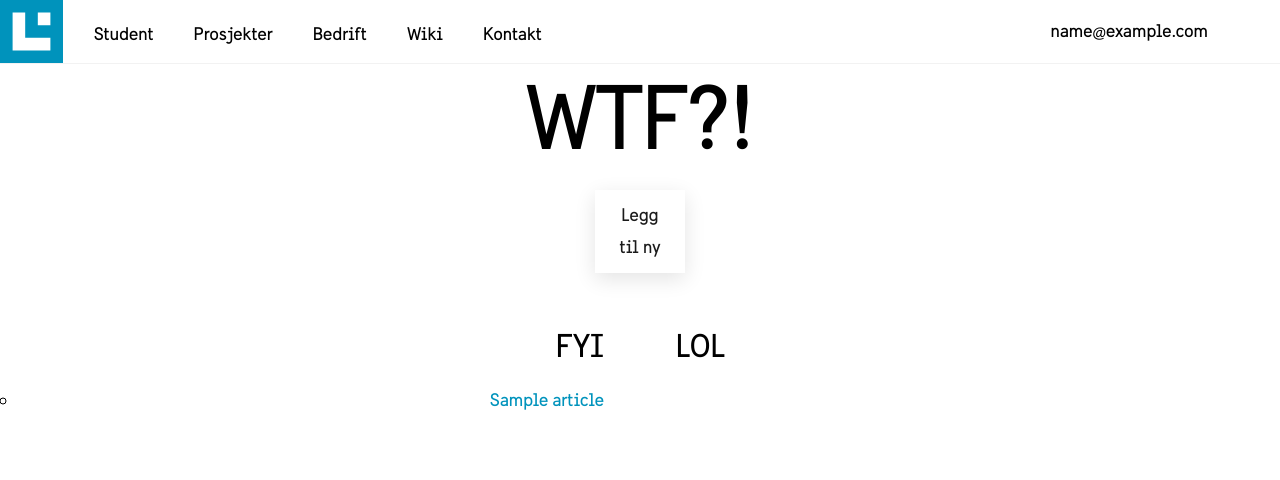
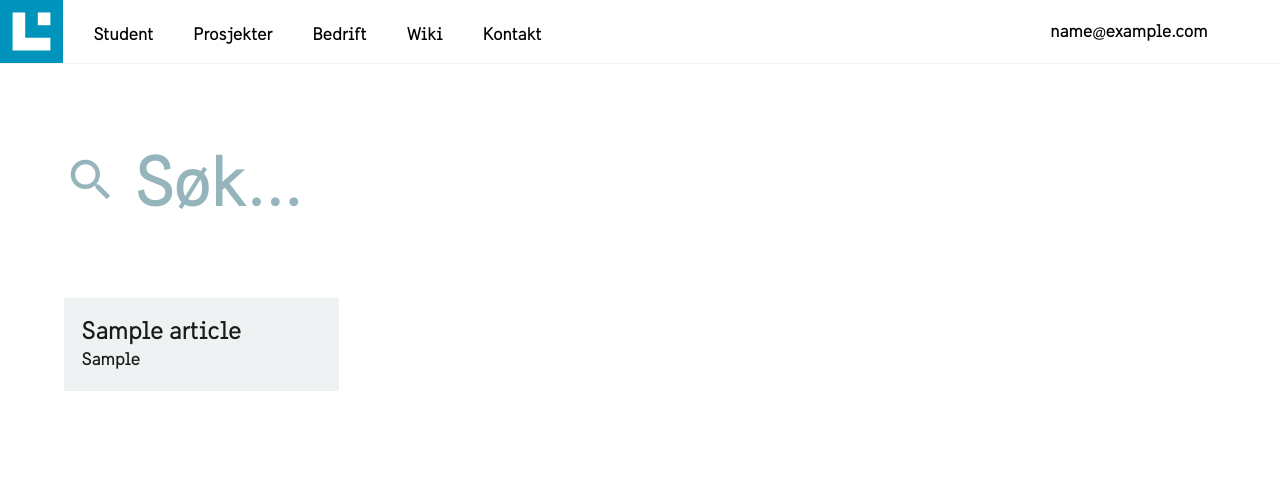
Before and after one commit to anitastuberg/industrielldesign.no, a Django app: page /wiki/ in a window 1280 px wide. Shown: the top 480 px of the page. Run offline with Django 3.2, Linux system fonts and the light colour scheme; a user stored in the database is signed in; tables that the repository leaves empty hold one stand-in row (values such as "Sample post"); some libraries are stand-ins or nearby versions.

Commit message:
Wiki complete!

```diff
--- a/projects/views.py
+++ b/projects/views.py
@@ -1,6 +1,5 @@
 from django.shortcuts import render
 from django.http import JsonResponse
-import json
 
 from .models import Project
 
--- a/static_in_pro/our_static/css/layout/_containers.scss
+++ b/static_in_pro/our_static/css/layout/_containers.scss
@@ -1,8 +1,8 @@
 .container--margin-bottom {
-    margin-bottom: 4rem;
+    padding-bottom: 4rem;
 }
 
 .container--nav {
-    margin-top: $nav-height;
+    padding-top: $nav-height;
     position: relative;
 }
--- a/static_in_pro/our_static/css/main.css
+++ b/static_in_pro/our_static/css/main.css
@@ -772,11 +772,11 @@
 }
 
 .container--margin-bottom {
-  margin-bottom: 4rem;
+  padding-bottom: 4rem;
 }
 
 .container--nav {
-  margin-top: 64px;
+  padding-top: 64px;
   position: relative;
 }
 
@@ -1147,61 +1147,131 @@
   font-size: 1.1em;
 }
 
-#wiki-page #categories {
-  margin-top: 3rem;
-  grid-column-gap: 4rem;
-  grid-row-gap: 2rem;
+#wiki-page {
+  padding-left: 5%;
+  padding-right: 5%;
 }
 
-#wiki-page #categories::after {
-  content: '';
-  width: 1px;
-  height: 100%;
-  background-color: #000;
+#wiki-page .wiki-search {
+  margin: 4rem 0;
+  position: relative;
 }
 
-#wiki-page h1 {
-  font-size: 5rem;
-  text-align: center;
+#wiki-page .wiki-search input {
+  font-size: 4rem;
+  border: none;
+  outline: none;
+  padding-left: 4rem;
 }
 
-#wiki-page #new-article-button {
-  margin: 0 auto;
-  text-align: center;
-  display: block;
-  width: 5rem;
-  padding: 0.5rem 1rem;
+#wiki-page .wiki-search input::-webkit-input-placeholder {
+  color: #95B4BC;
+  -webkit-transition: color 100ms ease-in-out;
+  transition: color 100ms ease-in-out;
 }
 
-#wiki-page ul li {
-  line-height: 1.8rem;
-  text-decoration: none;
-  -webkit-transition: -webkit-transform 200ms ease-in-out;
-  transition: -webkit-transform 200ms ease-in-out;
-  transition: transform 200ms ease-in-out;
-  transition: transform 200ms ease-in-out, -webkit-transform 200ms ease-in-out;
+#wiki-page .wiki-search input:-ms-input-placeholder {
+  color: #95B4BC;
+  -webkit-transition: color 100ms ease-in-out;
+  transition: color 100ms ease-in-out;
 }
 
-#wiki-page ul li a, #wiki-page ul li a:visited {
-  color: #0093BC;
+#wiki-page .wiki-search input::-ms-input-placeholder {
+  color: #95B4BC;
+  -webkit-transition: color 100ms ease-in-out;
+  transition: color 100ms ease-in-out;
 }
 
-#wiki-page #fyi {
-  text-align: right;
+#wiki-page .wiki-search input::placeholder {
+  color: #95B4BC;
+  -webkit-transition: color 100ms ease-in-out;
+  transition: color 100ms ease-in-out;
 }
 
-#wiki-page #fyi ul li:hover {
-  -webkit-transform: translateX(-10px);
-          transform: translateX(-10px);
+#wiki-page .wiki-search input:focus + i {
+  color: #1a1a1a;
 }
 
-#wiki-page #lol {
-  text-align: left;
+#wiki-page .wiki-search input:focus::-webkit-input-placeholder {
+  color: #1a1a1a;
 }
 
-#wiki-page #lol ul li:hover {
-  -webkit-transform: translateX(10px);
-          transform: translateX(10px);
+#wiki-page .wiki-search input:focus:-ms-input-placeholder {
+  color: #1a1a1a;
+}
+
+#wiki-page .wiki-search input:focus::-ms-input-placeholder {
+  color: #1a1a1a;
+}
+
+#wiki-page .wiki-search input:focus::placeholder {
+  color: #1a1a1a;
+}
+
+#wiki-page .wiki-search i {
+  -webkit-transition: color 100ms ease-in-out;
+  transition: color 100ms ease-in-out;
+  position: absolute;
+  left: 0;
+  top: 17px;
+  font-size: 3rem;
+  color: #95B4BC;
+}
+
+#wiki-page .all-articles {
+  -webkit-column-gap: 1rem;
+          column-gap: 1rem;
+  /* Masonry on large screens */
+  /* Masonry on medium-sized screens */
+  /* Masonry on small screens */
+}
+
+@media only screen and (min-width: 1024px) {
+  #wiki-page .all-articles {
+    -webkit-column-count: 4;
+            column-count: 4;
+  }
+}
+
+@media only screen and (max-width: 1023px) and (min-width: 768px) {
+  #wiki-page .all-articles {
+    -webkit-column-count: 3;
+            column-count: 3;
+  }
+}
+
+@media only screen and (max-width: 767px) and (min-width: 540px) {
+  #wiki-page .all-articles {
+    -webkit-column-count: 2;
+            column-count: 2;
+  }
+}
+
+#wiki-page .all-articles .article-preview {
+  background-color: #EEF2F3;
+  padding: 1rem;
+  width: 100%;
+  margin-bottom: 1rem;
+  color: #1a1a1a;
+  display: inline-block;
+}
+
+#wiki-page .all-articles .article-preview h4 {
+  margin-bottom: 1rem;
+  margin: 0;
+}
+
+#wiki-page .all-articles .article-preview h5,
+#wiki-page .all-articles .article-preview p {
+  margin: 0;
+}
+
+#wiki-page .all-articles .article-preview p {
+  line-height: 1.5em;
+}
+
+#wiki-page .all-articles .article-preview .highlight {
+  background-color: #FFF49C;
 }
 
 .article .article__title {
--- a/static_in_pro/our_static/css/pages/wiki/_wiki.scss
+++ b/static_in_pro/our_static/css/pages/wiki/_wiki.scss
@@ -1,54 +1,72 @@
+$grid-gap: 1rem;
 #wiki-page {
-
-    #categories {
-        margin-top: 3rem;
-        grid-column-gap: 4rem;
-        grid-row-gap: 2rem;
-
-        // Middle line
-        &::after {
-            content: '';
-            width: 1px;
-            height: 100%;
-            background-color: #000;
+    padding-left: 5%;
+    padding-right: 5%;
+    .wiki-search {
+        margin: 4rem 0;
+        position: relative;
+        input {
+            font-size: 4rem;
+            border: none;
+            outline: none;
+            padding-left: 4rem;
+            &::placeholder {
+                color: $gray;
+                transition: color 100ms ease-in-out;
+            }
+            &:focus {
+                &+i {
+                    color: $text-color;
+                }
+                &::placeholder {
+                    color: $text-color;
+                }
+            }
         }
-
-    }
-
-    h1 {
-        font-size: 5rem;
-        text-align: center;
-    }
-    #new-article-button {
-        margin: 0 auto;
-        text-align: center;
-        display: block;
-        width: 5rem;
-        padding: 0.5rem 1rem;
-    }
-
-    ul li {
-        line-height: 1.8rem;
-        text-decoration: none;
-        transition: transform 200ms ease-in-out;
-        & a, & a:visited {
-            color: $link-color;
+        i {
+            transition: color 100ms ease-in-out;
+            position: absolute;
+            left: 0;
+            top: 17px;
+            font-size: 3rem;
+            color: $gray;
         }
     }
-
-    #fyi, #lol {
-    }
-
-    #fyi {
-        text-align: right;
-        ul li:hover {
-            transform: translateX(-10px);
+    .all-articles {
+        column-gap: $grid-gap;
+        /* Masonry on large screens */
+        @media only screen and (min-width: 1024px) {
+            column-count: 4;
         }
-    }
-    #lol {
-        text-align: left;
-        ul li:hover {
-            transform: translateX(10px);
+        /* Masonry on medium-sized screens */
+        @media only screen and (max-width: 1023px) and (min-width: 768px) {
+            column-count: 3;
+        }
+        /* Masonry on small screens */
+        @media only screen and (max-width: 767px) and (min-width: 540px) {
+            column-count: 2;
+        }
+        .article-preview {
+            background-color: $extra-light-gray;
+            padding: 1rem;
+            width: 100%;
+            margin-bottom: $grid-gap;
+            color: $text-color;
+            display: inline-block;
+            h4 {
+                margin-bottom: 1rem;
+                margin: 0;
+            }
+            h5,
+            p {
+                margin: 0;
+            }
+            p {
+                line-height: 1.5em;
+            }
+            .highlight {
+                background-color: $yellow;
+            }
         }
     }
 }
--- a/wiki/admin.py
+++ b/wiki/admin.py
@@ -6,7 +6,7 @@
 from .models import Article
 
 class ArticleAdmin(admin.ModelAdmin):
-    list_display = ["__str__", "timestamp", "updated"]
+    list_display = ["__str__", "timestamp", "updated", 'visits']
     form = ArticleForm
     #class Meta:
      #   model = Article
--- a/wiki/models.py
+++ b/wiki/models.py
@@ -5,7 +5,7 @@
 
 # Create your models here.
 class Article(models.Model):
-    title = models.CharField(max_length=40, unique=True);
+    title = models.CharField(max_length=150, unique=True);
     introduction  = models.TextField(blank=True, null=True);
     body_text = models.TextField();
 
@@ -13,7 +13,11 @@
     updated = models.DateTimeField(auto_now_add=False, auto_now=True)
 
     slug = models.SlugField(max_length=60, blank=True)
+    visits = models.IntegerField(default=0);
     # image = ProcessedImageField(upload_to='wiki/',processors=[ResizeToFit(2000, 2000, False)], format='JPEG', options={'quality': 85})
+
+    class Meta:
+        ordering = ['-visits', 'title']
 
     def save(self, *args, **kwargs):
         if not self.id:
--- a/wiki/templates/wiki/article.html
+++ b/wiki/templates/wiki/article.html
@@ -1,6 +1,8 @@
 {% extends 'base.html' %}
 
 {% load staticfiles %}
+
+{% block page_title %}{{ article.title }}{% endblock page_title %}
 
 {% block content %}
 
@@ -31,7 +33,6 @@
     $(document).ready(function() {
         marked.setOptions({sanitize: true, tables: true, baseUrl: "../"});
         let content = $('.content-markdown');
-        console.log(content.text());
         let markedContent = marked(content.text());
         content.html(markedContent);
     });
--- a/wiki/templates/wiki/new-article.html
+++ b/wiki/templates/wiki/new-article.html
@@ -50,5 +50,5 @@
     <!-- Auto expands the textarea to fit all its contents -->
     <script src="{% static 'js/autoExpandingTextArea.js' %}"></script>
     <!-- JS to insert markdown with buttons -->
-    <script src="{% static 'js/textEditor.js' %}"></script>
+    <script src="{% static 'js/wiki/textEditor.js' %}"></script>
 {% endblock javascript %}
--- a/wiki/templates/wiki/wiki.html
+++ b/wiki/templates/wiki/wiki.html
@@ -1,32 +1,29 @@
 {% extends 'base.html' %}
+{% load staticfiles %}
 
 {% block page_title %}Wiki{% endblock page_title %}
 
 {% block content %}
 {% include 'navbar.html' %}
-<div  class="container--nav" id="wiki-page">
-
-    <h1>WTF?!</h1>
-    {% if request.user.is_authenticated %}
-    <a type="button" id="new-article-button" href="{% url 'new-article' %}">Legg til ny</a>
-    {% endif %}
-    <div id="categories" class="grid two-column-grid">
-        <div id="fyi">
-            <h2>FYI</h2>
-            <ul>
-                {% for wiki in article %}
-                <li>
-                    <a href="{% url 'article' article_slug=wiki.slug %}">{{wiki.title}}</a>
-                </li>
-                {% endfor %}
-            </ul>
-        </div>
-        <div id="lol">
-            <h2>LOL</h2>
-            <ul>
-            </ul>
-        </div>
+<div  class="container--nav container--margin-bottom" id="wiki-page">
+    <div class="wiki-search">
+        <input id="search-field" type="text" placeholder="Søk...">
+        <i class="material-icons">search</i>
+    </div>
+    <div class="all-articles">
+        {% for article in articles %}
+        <a href="{% url 'article' article_slug=article.slug%}" class="article-preview resize initial-article">
+            <h4>{{ article.title }}</h4>
+            <p>{% if article.introduction %}{{ article.introduction }}{% endif %}</p>
+        </a>
+        {% endfor %}
     </div>
 </div>
 
 {% endblock content %}
+
+{% block javascript %}
+<script src="https://cdnjs.cloudflare.com/ajax/libs/marked/0.4.0/marked.min.js"></script>
+<!-- <script src="{% static 'js/wiki/masonryGrid.js' %}"></script> -->
+<script src="{% static 'js/wiki/wikiSearchEngine.js' %}"></script>
+{% endblock javascript %}
--- a/wiki/urls.py
+++ b/wiki/urls.py
@@ -6,5 +6,5 @@
     path('', views.wiki, name="wiki"),
     path('new-article', views.new_article, name="new-article"),
     path('<slug:article_slug>', views.article, name="article"),
-    path('edit/<slug:article_slug>', views.edit_article, name="edit-article")
+    path('edit/<slug:article_slug>', views.edit_article, name="edit-article"),
 ]
--- a/wiki/views.py
+++ b/wiki/views.py
@@ -1,15 +1,41 @@
 from django.shortcuts import render, redirect
 from django.core.mail import send_mail
 from django.conf import settings
+from django.db.models import Q
 from django.template.defaultfilters import slugify
 from django.core.exceptions import PermissionDenied, ValidationError
+from django.http import JsonResponse
+
 
 from .forms import ArticleForm
 from .models import Article
 
 def wiki(request):
+    articles = Article.objects.all()[:1000]
+
+    responseData = {}
+
+    query = request.GET.get('q')
+    if query:
+        print('query: %s' % query)
+        result_articles = Article.objects.filter(
+            Q(title__icontains=query) |
+            Q(introduction__icontains=query) |
+            Q(body_text__icontains=query)
+            ).distinct()
+
+        for i in range(len(result_articles)):
+            responseData['article%s' % i] = {
+                'title': result_articles[i].title,
+                'introduction': result_articles[i].introduction,
+                'body_text': result_articles[i].body_text,
+                'slug': result_articles[i].slug
+            }
+
+        return JsonResponse(responseData)
+
     context = {
-        'article' : Article.objects.all()
+        'articles' : articles
     }
     return render(request, 'wiki/wiki.html', context)
 
@@ -67,9 +93,12 @@
 
 def article(request, article_slug):
     print(article_slug)
-    article_model = Article.objects.get(slug=article_slug)
+    article = Article.objects.get(slug=article_slug)
+
+    article.visits += 1
+    article.save()
 
     context = {
-        'article' : article_model
+        'article' : article
     }
     return render(request, 'wiki/article.html', context)
```
Also changed, not shown: static_in_pro/our_static/js/wiki/wikiSearchEngine.js (added, +129 -0 lines), static_in_pro/our_static/js/wiki/textEditor.js (renamed from static_in_pro/our_static/js/textEditor.js), wiki/migrations/0011_auto_20180805_1301.py (added), wiki/migrations/0012_auto_20180805_1320.py (added), 1 other file.
